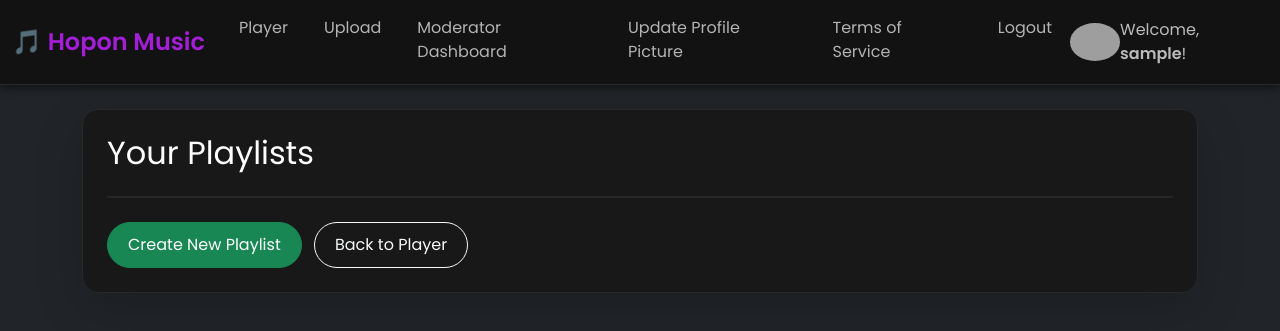
After one commit to Virus01Official/HopOnMusic, a Flask app: page /my_playlists in a window 1280 px wide. The commit adds this page. Shown: the top 331 px of the page. Run offline with Flask 3, Linux system fonts and the light colour scheme; the visitor is signed in with stand-in values (Sample User, id 1); data that the repository does not hold is empty; grey boxes are pictures that could not be loaded.

Commit message:
adding playlists

```diff
--- a/app.py
+++ b/app.py
@@ -1,4 +1,4 @@
-from flask import Flask, render_template, request, redirect, url_for, session, flash
+from flask import Flask, render_template, request, redirect, url_for, session, flash, jsonify
 import sqlite3
 import os
 from werkzeug.utils import secure_filename
@@ -54,6 +54,25 @@ def init_db():
             timestamp DATETIME DEFAULT CURRENT_TIMESTAMP,
             FOREIGN KEY (song_id) REFERENCES songs(id),
             FOREIGN KEY (reporter_id) REFERENCES users(id)
+            )
+        ''')
+
+        cursor.execute('''
+            CREATE TABLE IF NOT EXISTS playlists (
+                id INTEGER PRIMARY KEY AUTOINCREMENT,
+                name TEXT NOT NULL,
+                user_id INTEGER NOT NULL,
+                FOREIGN KEY (user_id) REFERENCES users(id)
+            )
+        ''')
+
+        cursor.execute('''
+            CREATE TABLE IF NOT EXISTS playlist_songs (
+                playlist_id INTEGER,
+                song_id INTEGER,
+                PRIMARY KEY (playlist_id, song_id),
+                FOREIGN KEY (playlist_id) REFERENCES playlists(id),
+                FOREIGN KEY (song_id) REFERENCES songs(id)
             )
         ''')
 
@@ -479,6 +498,97 @@ def utility_processor():
             return user[0] if user else "Unknown User"
     return dict(get_username=get_username)
 
+@app.route('/remove_from_playlist/<int:playlist_id>/<int:song_id>', methods=['POST'])
+def remove_from_playlist(playlist_id, song_id):
+    if 'username' not in session:
+        return redirect(url_for('login'))
+
+    with sqlite3.connect('database.db') as conn:
+        cursor = conn.cursor()
+        cursor.execute('DELETE FROM playlist_songs WHERE playlist_id = ? AND song_id = ?', (playlist_id, song_id))
+        conn.commit()
+
+    flash('Song removed from playlist.')
+    return redirect(url_for('view_playlist', playlist_id=playlist_id))
+
+@app.route('/add_to_playlist/<int:song_id>', methods=['GET', 'POST'])
+def add_to_playlist(song_id):
+    if 'username' not in session:
+        return redirect(url_for('login'))
+
+    with sqlite3.connect('database.db') as conn:
+        cursor = conn.cursor()
+        cursor.execute('SELECT id, name FROM playlists WHERE user_id = ?', (session['user_id'],))
+        playlists = cursor.fetchall()
+
+    if request.method == 'POST':
+        playlist_id = int(request.form['playlist_id'])
+
+        with sqlite3.connect('database.db') as conn:
+            cursor = conn.cursor()
+            cursor.execute('INSERT OR IGNORE INTO playlist_songs (playlist_id, song_id) VALUES (?, ?)',
+                           (playlist_id, song_id))
+            conn.commit()
+            flash('Song added to playlist.')
+        return redirect(url_for('player'))
+
+    return render_template('add_to_playlist.html', playlists=playlists, song_id=song_id)
+
+@app.route('/playlist/<int:playlist_id>')
+def view_playlist(playlist_id):
+    if 'username' not in session:
+        return redirect(url_for('login'))
+
+    with sqlite3.connect('database.db') as conn:
+        cursor = conn.cursor()
+        cursor.execute('SELECT name FROM playlists WHERE id = ?', (playlist_id,))
+        playlist = cursor.fetchone()
+
+        if not playlist:
+            flash("Playlist not found.")
+            return redirect(url_for('my_playlists'))
+
+        cursor.execute('''
+            SELECT songs.id, songs.title, songs.artist, songs.filename, songs.thumbnail
+            FROM playlist_songs
+            JOIN songs ON playlist_songs.song_id = songs.id
+            WHERE playlist_songs.playlist_id = ?
+        ''', (playlist_id,))
+        songs = cursor.fetchall()
+
+    return render_template('playlist.html', playlist_name=playlist[0], songs=songs)
+
+@app.route('/my_playlists')
+def my_playlists():
+    if 'username' not in session:
+        return redirect(url_for('login'))
+
+    with sqlite3.connect('database.db') as conn:
+        cursor = conn.cursor()
+        cursor.execute('SELECT id, name FROM playlists WHERE user_id = ?', (session['user_id'],))
+        playlists = cursor.fetchall()
+
+    return render_template('my_playlists.html', playlists=playlists)
+
+@app.route('/create_playlist', methods=['GET', 'POST'])
+def create_playlist():
+    if 'username' not in session:
+        return redirect(url_for('login'))
+
+    if request.method == 'POST':
+        name = request.form['name']
+        user_id = session['user_id']
+
+        with sqlite3.connect('database.db') as conn:
+            cursor = conn.cursor()
+            cursor.execute('INSERT INTO playlists (name, user_id) VALUES (?, ?)', (name, user_id))
+            conn.commit()
+
+        flash('Playlist created successfully!')
+        return redirect(url_for('my_playlists'))
+
+    return render_template('create_playlist.html')
+
 if __name__ == '__main__':
     if not os.path.exists(app.config['UPLOAD_FOLDER']):
         os.makedirs(app.config['UPLOAD_FOLDER'])
--- /dev/null
+++ b/templates/my_playlists.html
@@ -0,0 +1,21 @@
+{% extends "base.html" %}
+{% block title %}My Playlists - HopOn Music{% endblock %}
+
+{% block content %}
+    <div class="card bg-secondary text-light shadow-lg p-4 rounded-4">
+        <h2 class="mb-4">Your Playlists</h2>
+        <ul class="list-group">
+            {% for playlist in playlists %}
+                <li class="list-group-item bg-dark text-light d-flex justify-content-between align-items-center">
+                    <a href="{{ url_for('view_playlist', playlist_id=playlist[0]) }}" class="text-decoration-none text-success fw-semibold">
+                        {{ playlist[1] }}
+                    </a>
+                </li>
+            {% endfor %}
+        </ul>
+        <div class="mt-4">
+            <a href="{{ url_for('create_playlist') }}" class="btn btn-success">Create New Playlist</a>
+            <a href="{{ url_for('player') }}" class="btn btn-outline-light ms-2">Back to Player</a>
+        </div>
+    </div>
+{% endblock %}
```
Also changed, not shown: templates/add_to_playlist.html (added, +20 -0 lines), templates/create_playlist.html (added, +16 -0 lines), templates/playlist.html (added, +28 -0 lines), templates/register.html (+29 -15 lines).
